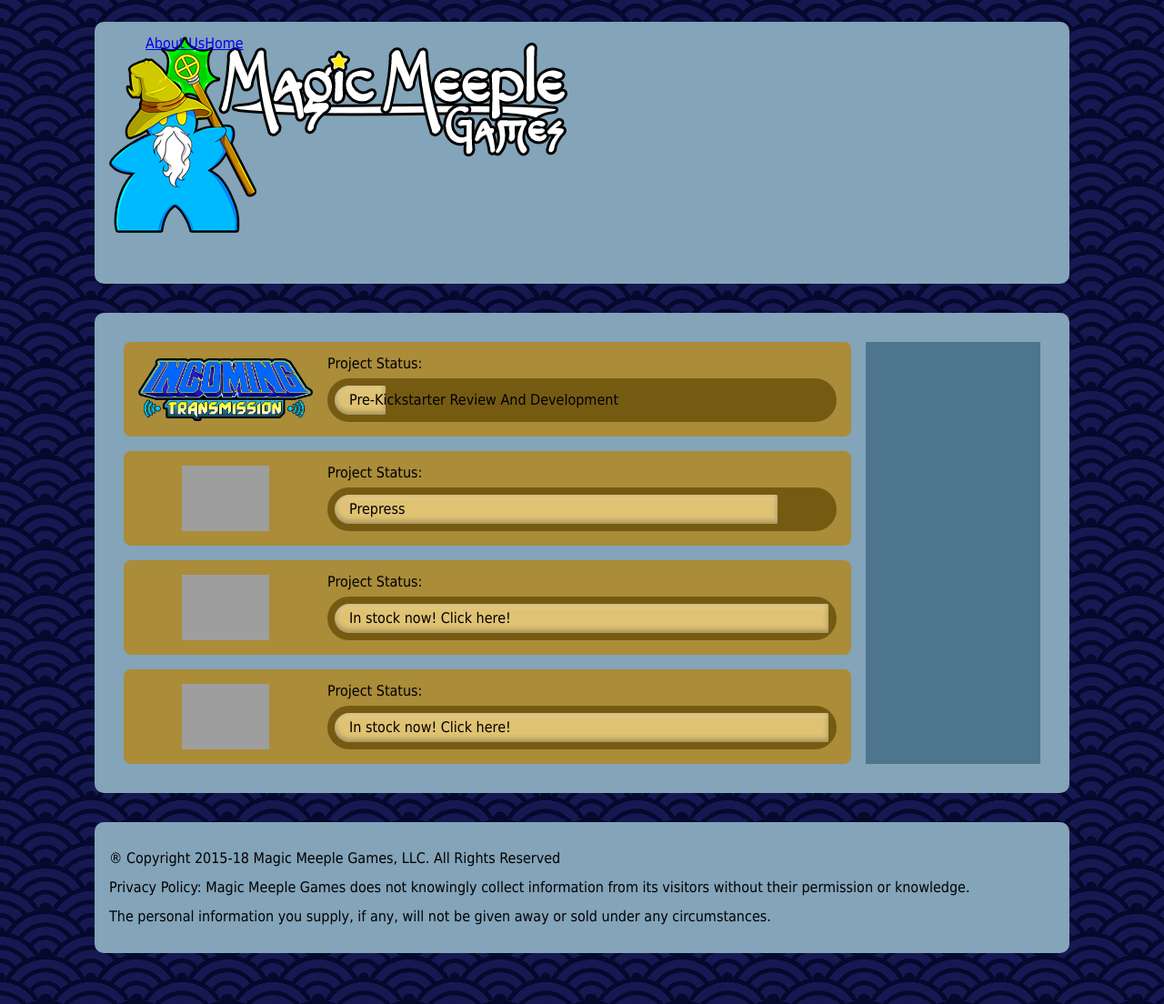
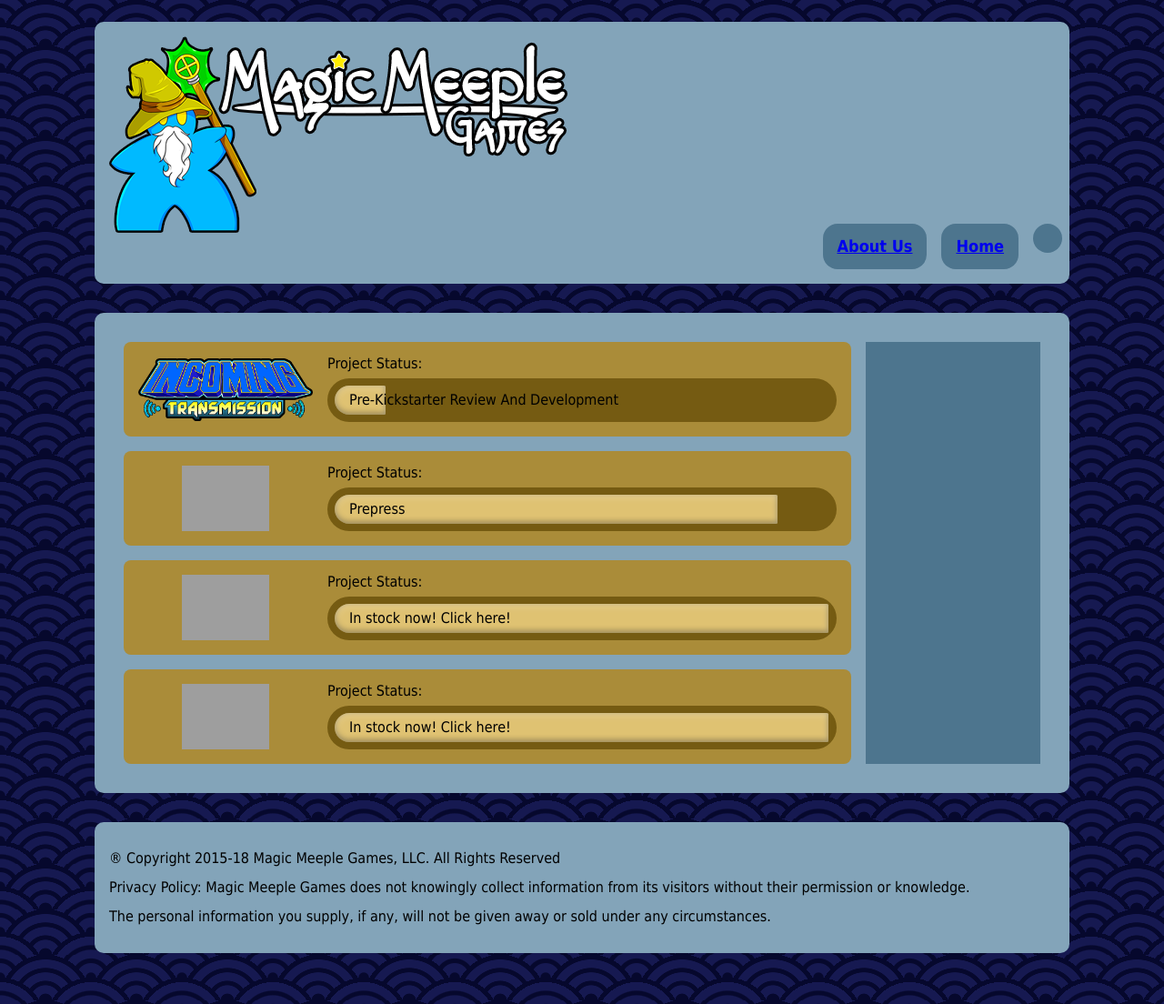
Before and after one commit to MattArnold/MattArnold.github.io, a Jekyll site: the page built from index.md, in a window 1280 px wide. Shown: the whole page at 91% size. Built offline with Jekyll 4.4.1, drawn with Linux system fonts in a browser that asks for light colours; grey boxes are pictures that could not be loaded.

Commit message:
Update main.scss

```diff
--- a/assets/css/main.scss
+++ b/assets/css/main.scss
@@ -66,13 +66,19 @@ body {
 /* Navigation */
 .header ul {
 	list-style: none;
-	display:inline-block;
-	margin: 0;
+	position: absolute;
+	bottom: 0;
+	right: 0;
 }
 .header li,
 div.menu li {
-	float: left;
-	position: relative;
+    font-size: large;
+    font-weight: bold;
+    float: left;
+    background-color: $primary-light;
+    padding: 1rem;
+    margin: 0 0.5rem 0 0.5rem;
+    border-radius: 1rem;
 }
 
 /* Progress Bars */
```
